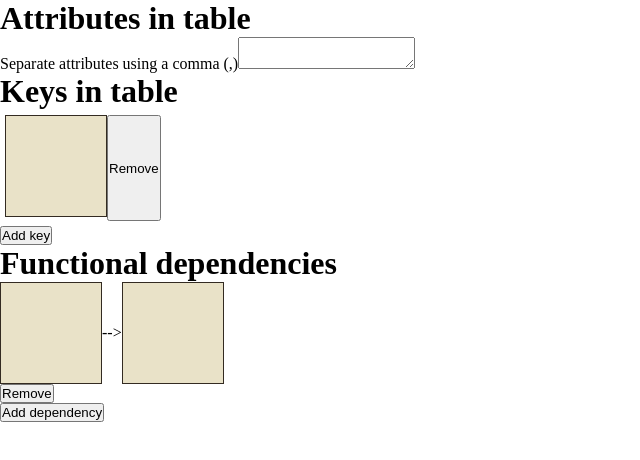
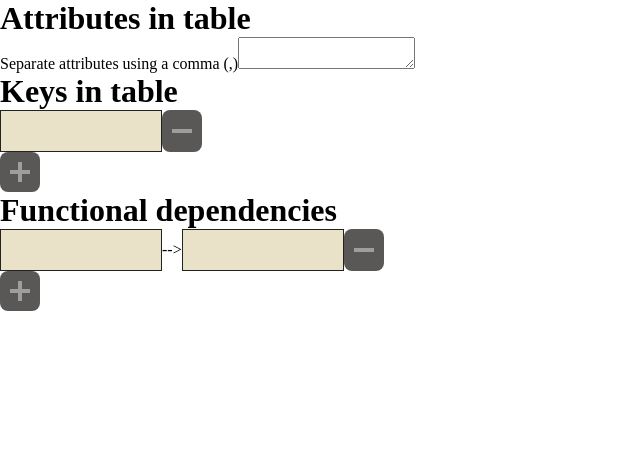
Before and after one commit to m-luketin/DB-Table-Normalisation-Tool, a React (Create React App) app: page / in a window 1280 px wide. Shown: the top 460 px of the page, without its empty margins (0-640 px from the left). Built offline with nearby package versions, Linux system fonts and the light colour scheme; the HTML template or start-up script is replaced by a standard one.

Commit message:
Styled the main buttons

```diff
--- a/src/App.css
+++ b/src/App.css
@@ -24,8 +24,8 @@
 }
 
 .AttributeInput {
-  border: 1px solid #332b22;
-  padding: 50px;
+  border: 1px solid #222;
+  padding: 20px 80px;
   background-color: #e9e2c8;
 }
 
@@ -33,12 +33,35 @@
   margin: 5px;
 }
 
+.Key{
+  display: flex;
+  align-items: center;
+}
+
 .KeyElement {
   display: flex;
-  margin: 5px;
 }
 
 .FunctionalDependency {
   display: flex;
   align-items: center;
 }
+
+.DependencyElement{
+  display: flex;
+}
+
+.Button{
+  display: flex;
+  align-items: center;
+  font-weight: bolder;
+  color: #9e9e9e;
+  background-color: #595856;
+  border: none;
+  border-radius: 8px;
+}
+
+.SvgLine{
+  stroke: #9e9e9e;
+  stroke-width: 4px;
+}
--- a/src/components/DependenciesDisplay.js
+++ b/src/components/DependenciesDisplay.js
@@ -38,13 +38,23 @@ const DependenciesDisplay = props => {
                 handleAttributeRemoveRight(event, index)
               }
             />
-            <button onClick={() => props.handleDependencyRemove(index)}>
-              Remove
+            <button
+              className="Button"
+              onClick={() => props.handleDependencyRemove(index)}
+            >
+              <svg height="40" width="40">
+                <line className="SvgLine" x1="10" y1="20" x2="30" y2="20" />
+              </svg>
             </button>
           </li>
         ))}
       </ul>
-      <button onClick={props.handleDependencyAdd}>Add dependency</button>
+      <button className="Button" onClick={props.handleDependencyAdd}>
+        <svg height="40" width="40">
+          <line className="SvgLine" x1="10" y1="20" x2="30" y2="20" />
+          <line className="SvgLine" x1="20" y1="10" x2="20" y2="30" />
+        </svg>
+      </button>
     </div>
   );
 };
--- a/src/components/Dependency.js
+++ b/src/components/Dependency.js
@@ -2,7 +2,7 @@ import React from "react";
 import AttributeSelector from "./AttributeSelector";
 
 const Dependency = props => {
-  return(
+  return (
     <div className="FunctionalDependency">
       <AttributeSelector
         value={props.dependencyLeft}
--- a/src/components/KeysDisplay.js
+++ b/src/components/KeysDisplay.js
@@ -1,6 +1,6 @@
 import React from "react";
 import Key from "./Key";
-import {splitAttributes} from "./../utils";
+import { splitAttributes } from "./../utils";
 
 const KeysDisplay = props => {
   const handleAttributeAdd = (event, index) => {
@@ -28,12 +28,21 @@ const KeysDisplay = props => {
                 handleAdd={event => handleAttributeAdd(event, index)}
                 handleRemove={event => handleAttributeRemove(event, index)}
               />
-              <button onClick={() => handleKeyRemove(index)}>Remove</button>
+              <button className="Button" onClick={() => handleKeyRemove(index)}>
+                <svg height="40" width="40">
+                  <line className="SvgLine" x1="10" y1="20" x2="30" y2="20" />
+                </svg>
+              </button>
             </li>
           );
         })}
       </ul>
-      <button onClick={props.handleKeyAdd}>Add key</button>
+      <button className="Button" onClick={props.handleKeyAdd}>
+        <svg height="40" width="40">
+          <line className="SvgLine" x1="10" y1="20" x2="30" y2="20" />
+          <line className="SvgLine" x1="20" y1="10" x2="20" y2="30" />
+        </svg>
+      </button>
     </div>
   );
 };
```
Also changed, not shown: src/components/Form.js (+12 -16 lines). Lines whose indentation alone changed are shown as unchanged.
